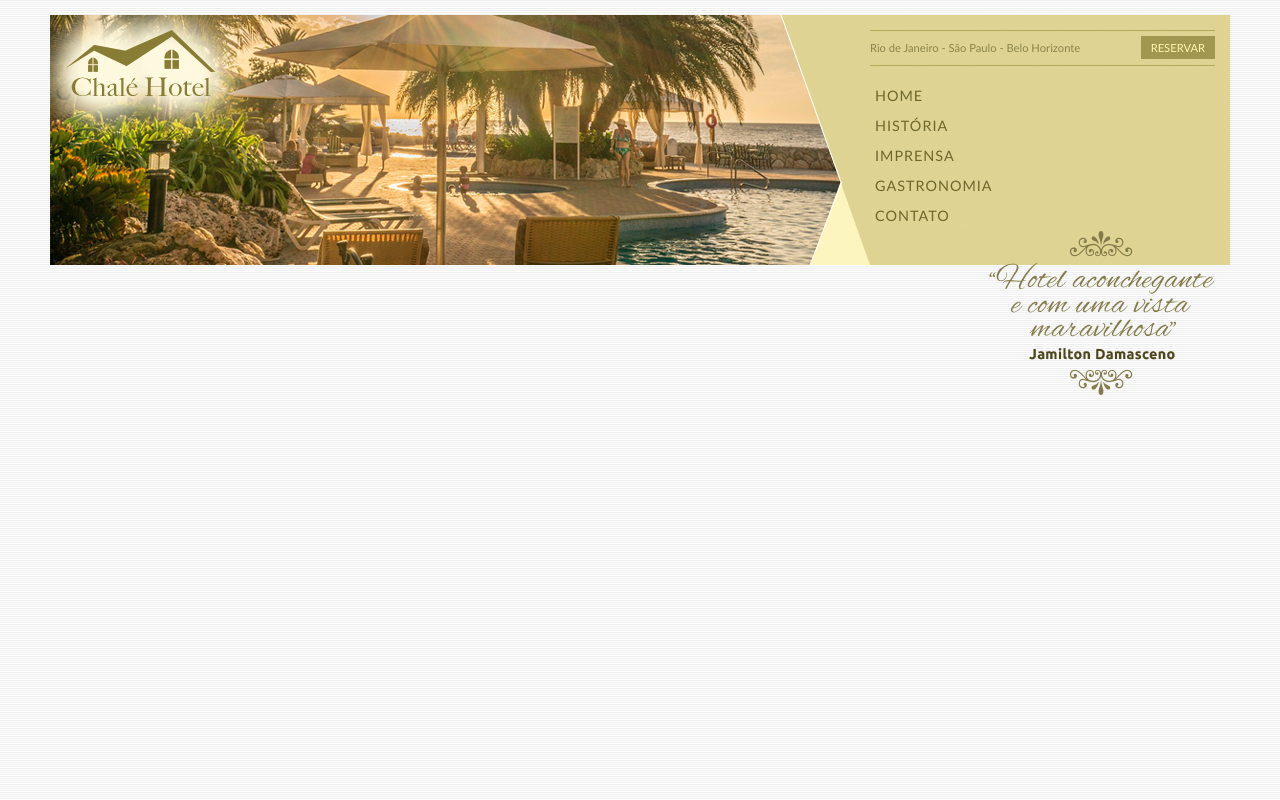
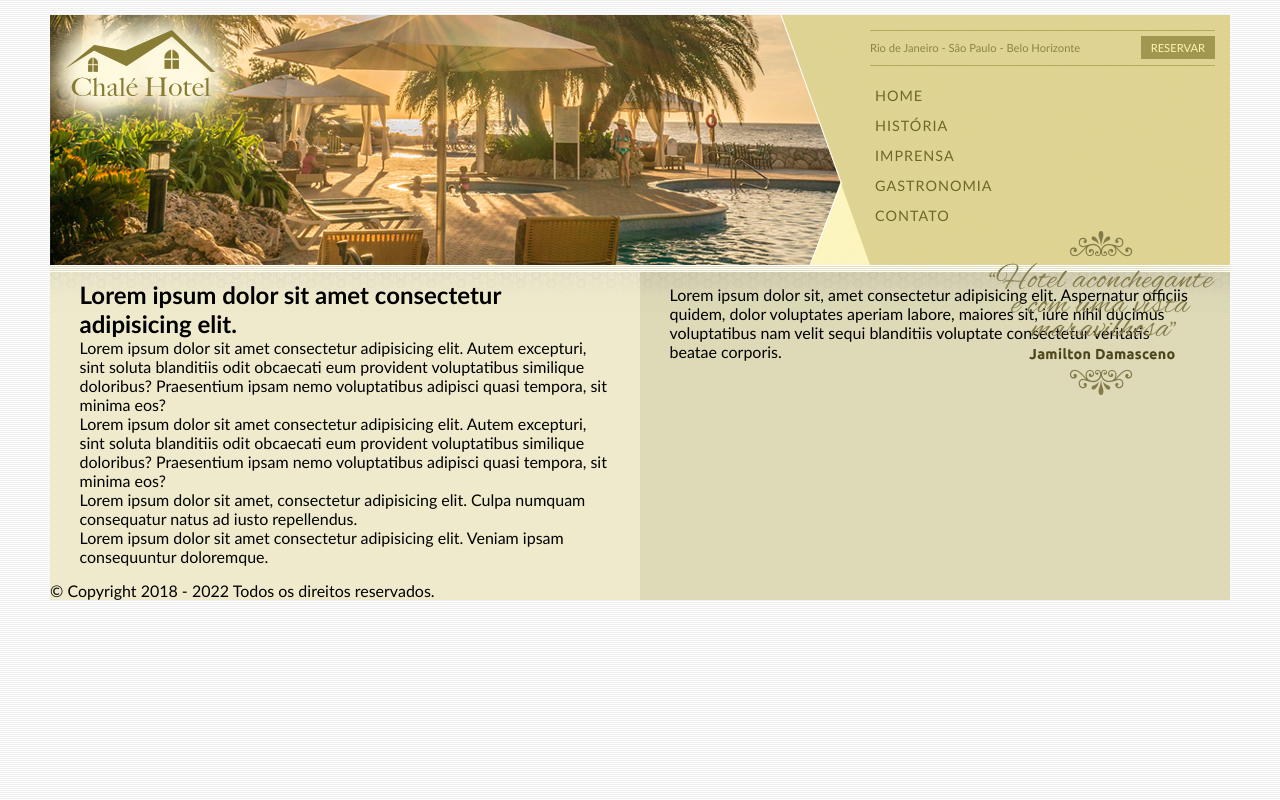
Before and after one commit to EduardoL0pes/projetos, a plain HTML site: page chale-hotel/index.html in a window 1280 px wide. Drawn offline with Linux system fonts and the light colour scheme.

Commit message:
conteudo da pagina

```diff
--- a/chale-hotel/estilos/style.css
+++ b/chale-hotel/estilos/style.css
@@ -12,7 +12,7 @@ body {
 }
 
 #container {
-    background: #ede9cc;
+    background: #ede9cc url('../imagens/bg-container.png') top center repeat-y;
     margin: 0 auto;
     min-width: 720px;
     max-width: 1180px;
@@ -117,3 +117,26 @@ img.depoimento {
     width: 226px;
     height: 164px;
 }
+
+#area-principal {
+    width: 50%;
+    float: left;
+    background: url('../imagens/bg-area-principal.png') top left repeat-x;
+    padding: 15px 0;
+}
+
+#area-lateral {
+    width: 50%;
+    float: right;
+    background: url('../imagens/bg-area-lateral.png') top left repeat-x;
+    padding: 20px 0;
+}
+
+.conteudo {
+    margin: 0 auto;
+    width: 90%;
+}
+
+#rodape {
+    clear: both;
+}
--- a/chale-hotel/index.html
+++ b/chale-hotel/index.html
@@ -10,21 +10,21 @@
 <body>
     <div id="container"> <!-- Inicio container -->
         <div id="topo"> <!-- Inicio topo -->
-            <div id="area-logo">
+            <div id="area-logo"> <!-- Logo -->
                 <h1 class="logo">
                     <a href="#">Chalé Hotel</a>
                 </h1>
-            </div>
-            <div id="area-menu">
-                <div id="conteudo-menu">
+            </div> <!-- Fim /Logo -->
+            <div id="area-menu">  <!-- Inicio Menu -->
+                <div id="conteudo-menu"> <!-- Menu Locais -->
                     <div id="menu-locais">
                         <span class="locais">
                             Rio de Janeiro - São Paulo - Belo Horizonte
                         </span>
                             <a class="reserva" href="#">Reservar</a>
                         <div style="clear: both;"></div>
-                    </div>
-                    <div id="menu">
+                    </div> <!-- Fim /Menu Locais -->
+                    <div id="menu"> <!-- Menu Navegação -->
                         <ul id="navegacao">
                             <li><a href="#">Home</a></li>
                             <li><a href="#">História</a></li>
@@ -34,9 +34,26 @@
                         </ul>
                     </div>
                     <img class="depoimento" src="./imagens/depoimento.png" alt="Depoimento">
-                </div>
+                </div> <!-- Fim /Menu navegação -->
+            </div> <!-- Fim /Menu -->
+        </div> <!-- Fim /topo -->
+        <div id="area-principal"> <!-- Inicio conteúdo principal-->
+            <div class="conteudo">
+                <h2>Lorem ipsum dolor sit amet consectetur adipisicing elit.</h2>
+                <p>Lorem ipsum dolor sit amet consectetur adipisicing elit. Autem excepturi, sint soluta blanditiis odit obcaecati eum provident voluptatibus similique doloribus? Praesentium ipsam nemo voluptatibus adipisci quasi tempora, sit minima eos?</p>
+                <p>Lorem ipsum dolor sit amet consectetur adipisicing elit. Autem excepturi, sint soluta blanditiis odit obcaecati eum provident voluptatibus similique doloribus? Praesentium ipsam nemo voluptatibus adipisci quasi tempora, sit minima eos?</p>
+                <p>Lorem ipsum dolor sit amet, consectetur adipisicing elit. Culpa numquam consequatur natus ad iusto repellendus.</p>
+                <p>Lorem ipsum dolor sit amet consectetur adipisicing elit. Veniam ipsam consequuntur doloremque.</p>
             </div>
-        </div> <!-- Fim /topo -->
+        </div> <!-- Fim /Conteúdo principal-->
+        <div id="area-lateral"> <!--Inicio conteúdo lateral -->
+            <div class="conteudo">
+                <p>Lorem ipsum dolor sit, amet consectetur adipisicing elit. Aspernatur officiis quidem, dolor voluptates aperiam labore, maiores sit, iure nihil ducimus voluptatibus nam velit sequi blanditiis voluptate consectetur veritatis beatae corporis.</p>
+            </div>
+        </div> <!-- Fim /Conteúdo lateral -->
+        <div id="rodape">
+            &copy; Copyright 2018 - 2022 Todos os direitos reservados.
+        </div>
     </div> <!-- Fim /container -->
 </body>
 </html>
```
